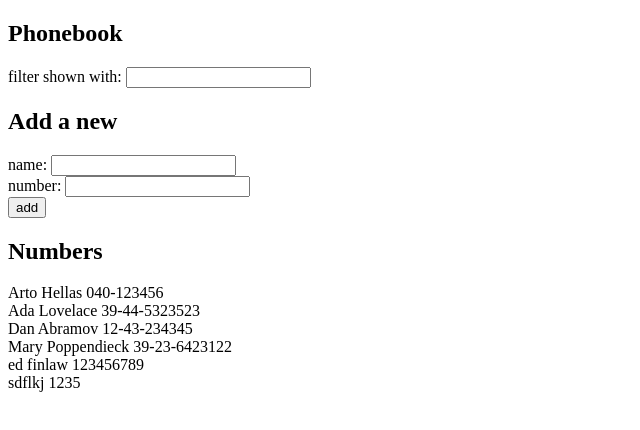
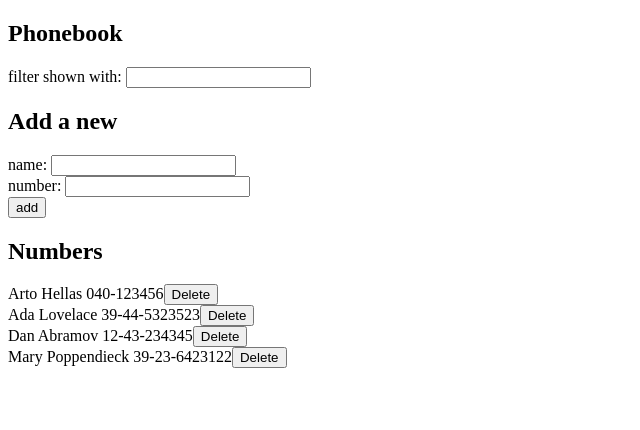
Before and after one commit to Nothing-Too-Fancy/FullstackOpen, a React (Vite) app in the folder Exercises/part2/phonebook/: page / in a window 1280 px wide. Shown: the top 430 px of the page, without its empty margins (0-640 px from the left). Built offline with nearby package versions, Linux system fonts and the light colour scheme; data requests are answered from the project's data file.

Commit message:
exercise 2.14

```diff
--- a/Exercises/part2/phonebook/db.json
+++ b/Exercises/part2/phonebook/db.json
@@ -19,16 +19,6 @@
       "name": "Mary Poppendieck",
       "number": "39-23-6423122",
       "id": "4"
-    },
-    {
-      "id": "09fe",
-      "name": "ed finlaw",
-      "number": "123456789"
-    },
-    {
-      "id": "180e",
-      "name": "sdflkj",
-      "number": "1235"
     }
   ]
 }
--- a/Exercises/part2/phonebook/src/App.jsx
+++ b/Exercises/part2/phonebook/src/App.jsx
@@ -63,7 +63,7 @@ const App = () => {
       <h2>Add a new</h2>
       <PersonForm submit={addNumber} name={newName} number={newNumber} onNameChange={handleNameChange} onNumChange={handleNumberChange}/>
       <h2>Numbers</h2>
-      <Phonebook persons={persons} filter={newFilter}></Phonebook>
+      <Phonebook persons={persons} filter={newFilter} setPersons={setPersons}></Phonebook>
     </div>
   )
 }
--- a/Exercises/part2/phonebook/src/components/Person.jsx
+++ b/Exercises/part2/phonebook/src/components/Person.jsx
@@ -2,7 +2,10 @@
 const Person = (props) => {
 
   return (
-    <div>{props.name} {props.number}</div>
+    <div>
+      {props.name} {props.number}
+      <button onClick={props.deleteCallback}>Delete</button>
+    </div>
   )
 }
 
--- a/Exercises/part2/phonebook/src/components/Phonebook.jsx
+++ b/Exercises/part2/phonebook/src/components/Phonebook.jsx
@@ -1,11 +1,30 @@
 import Person from "./Person"
+import personService from '../services/persons'
+
+const deleteNote = (id, setPersons, persons) => {
+  if(window.confirm(`Are you sure you want to delete ${persons.find(x => x.id === id).name}?`))
+  personService.remove(id)
+    .then(response =>
+      setPersons(persons.filter(x => x.id !== id))
+    )
+}
+
 
 const Phonebook = (props) => {
 
   return (
     <>
-    {props.persons.filter((person) => person.name.toLowerCase().includes(props.filter.toLowerCase())).map((person) =>
-        <Person key={person.name} name={person.name} number={person.number} />)}
+    {props.persons
+      .filter((person) =>
+        person.name.toLowerCase()
+          .includes(props.filter.toLowerCase()))
+            .map((person) =>
+              <Person
+                key={person.name}
+                name={person.name}
+                number={person.number}
+                deleteCallback={() => deleteNote(person.id, props.setPersons, props.persons)}
+              />)}
     </>
   )
 }
--- a/Exercises/part2/phonebook/src/services/persons.js
+++ b/Exercises/part2/phonebook/src/services/persons.js
@@ -7,16 +7,16 @@ const getAll = () => {
           .then(response => response)
 }
 
-const create = newObject => {
+const create = (newObject) => {
   return axios.post(baseUrl, newObject)
 }
 
-const update = (id, newObject) => {
-  return axios.put(`${baseUrl}/${id}`, newObject)
+const remove = (id) => {
+  return axios.delete(`${baseUrl}/${id}`)
 }
 
 export default {
   getAll,
   create,
-  update
+  remove
 }
```
